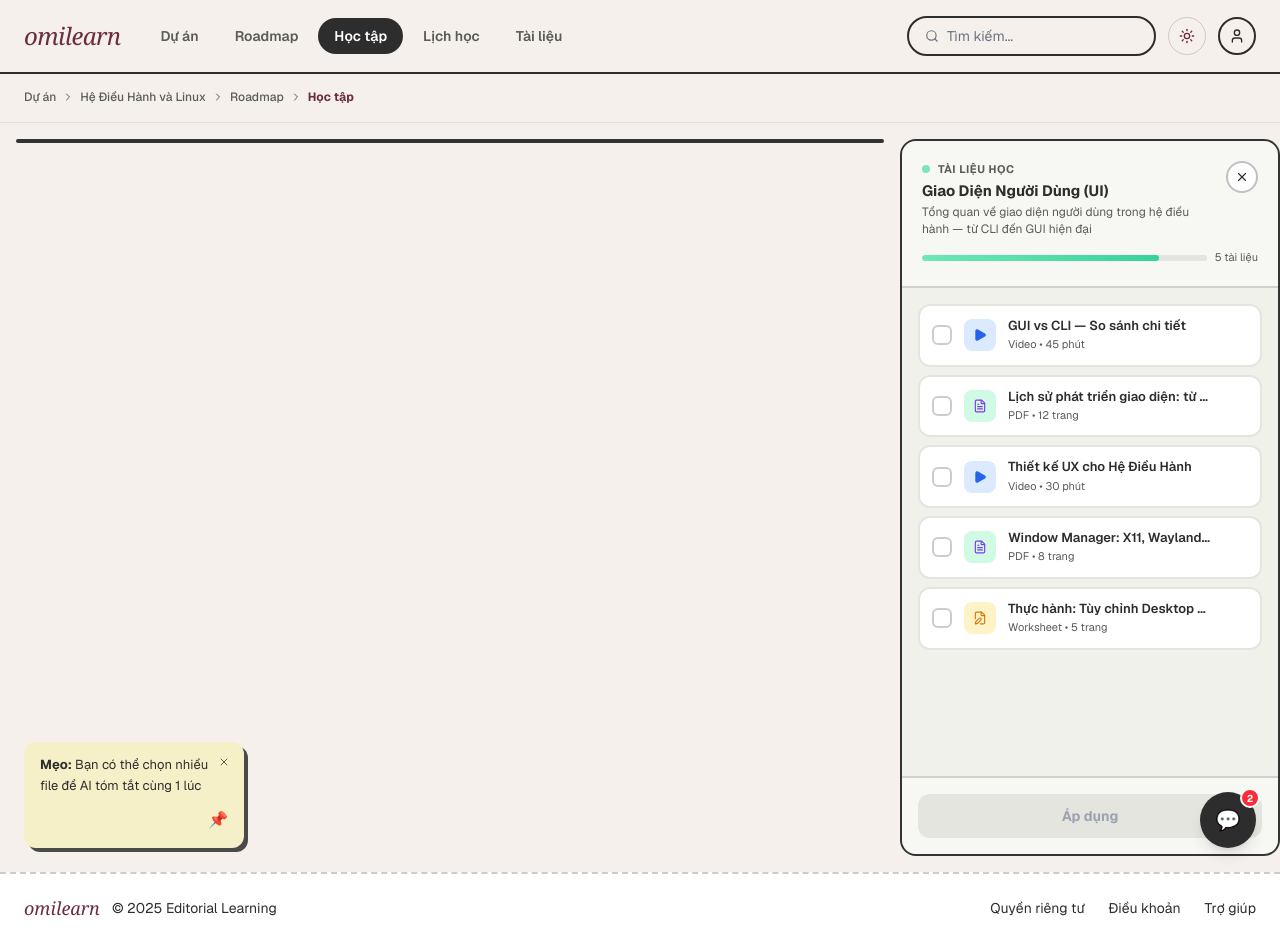
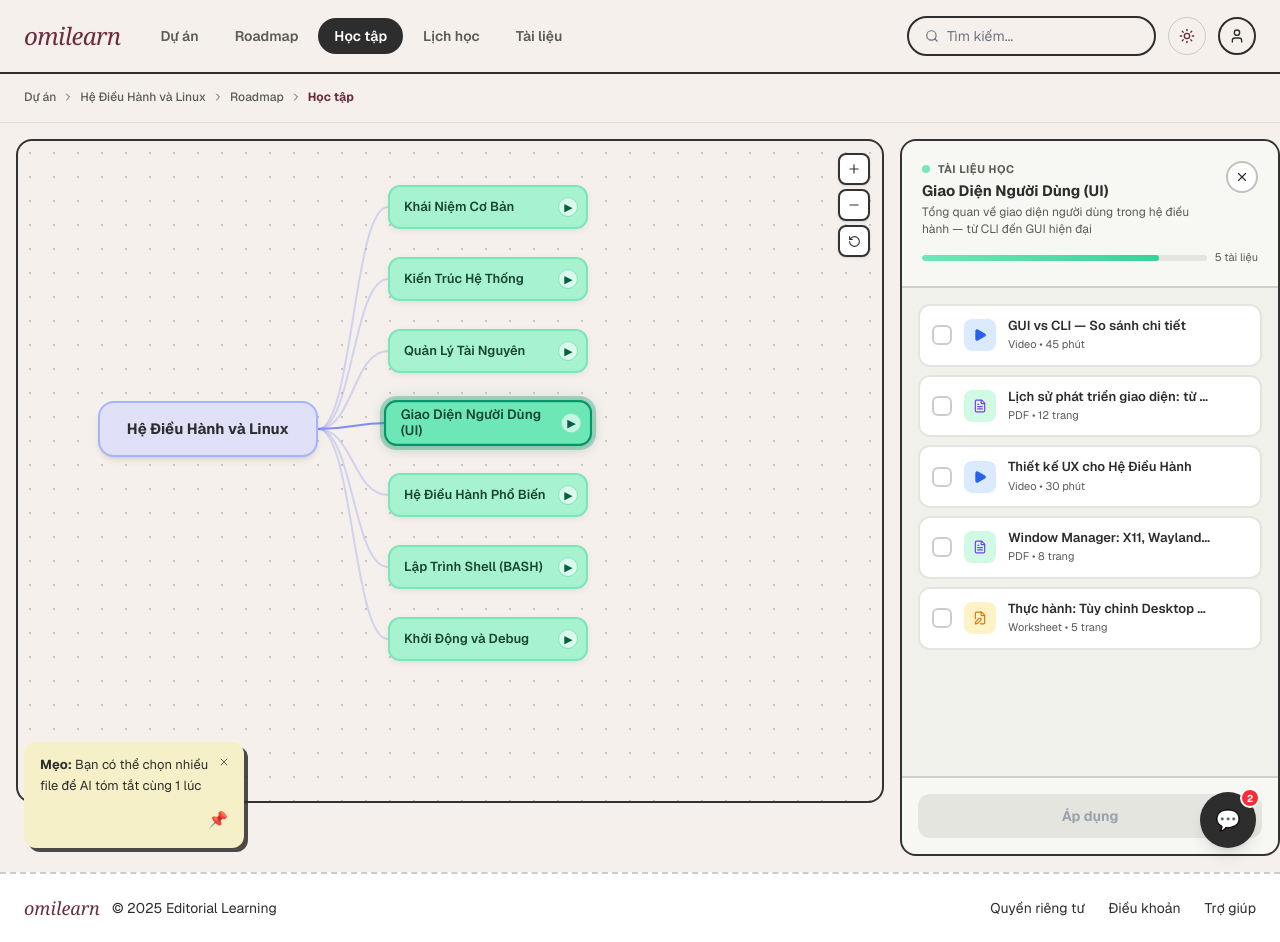
Before and after one commit to tientruongminh/omi_FE, a Next.js app in the folder app/: page /learn in a window 1280 px wide. Built offline with nearby package versions, Linux system fonts and the light colour scheme.

Commit message:
fix: mindmap canvas positioning — use relative instead of absolute centering, fix height calc

```diff
--- a/app/app/(main)/learn/page.tsx
+++ b/app/app/(main)/learn/page.tsx
@@ -142,7 +142,7 @@ function LearnContent() {
       </div>
 
       {/* ── Main Content ─────────────────────────────────────── */}
-      <div className="flex flex-1 overflow-hidden" style={{ height: 'calc(100vh - 135px)' }}>
+      <div className="flex flex-1 overflow-hidden" style={{ height: 'calc(100vh - 190px)' }}>
         {/* Mindmap — grows to fill space */}
         <div className="flex-1 p-4 min-w-0">
           <MindmapCanvas
--- a/app/components/MindmapCanvas.tsx
+++ b/app/components/MindmapCanvas.tsx
@@ -33,13 +33,13 @@ const ROOT_H = 56;
 const CHILD_X = 370;
 const CHILD_W = 200;
 const CHILD_H = 44;
-const CHILD_SPACING = 76;
+const CHILD_SPACING = 72;
 const CHILD_START_Y = ROOT_Y - ((mindmapNodes.length - 1) / 2) * CHILD_SPACING;
 
 const CONTENT_X = 620;
 const CONTENT_W = 200;
 const CONTENT_H = 38;
-const CONTENT_SPACING = 52;
+const CONTENT_SPACING = 48;
 
 // ─── Bezier path helper ───────────────────────────────────────
 
@@ -134,7 +134,7 @@ export default function MindmapCanvas({
     <div
       ref={containerRef}
       className="relative flex-1 mindmap-bg overflow-hidden rounded-2xl border-2 border-[#333333] select-none"
-      style={{ cursor: isPanningState ? 'grabbing' : 'grab' }}
+      style={{ cursor: isPanningState ? 'grabbing' : 'grab', minHeight: '500px' }}
       onMouseDown={onMouseDown}
       onMouseMove={onMouseMove}
       onMouseUp={onMouseUp}
@@ -164,14 +164,11 @@ export default function MindmapCanvas({
       <div
         style={{
           transform: `translate(${transform.x}px, ${transform.y}px) scale(${transform.scale})`,
-          transformOrigin: 'center center',
+          transformOrigin: '0 0',
           width: canvasW,
           height: canvasH,
-          position: 'absolute',
-          top: '50%',
-          left: '50%',
-          marginTop: -canvasH / 2,
-          marginLeft: -canvasW / 2,
+          position: 'relative',
+          margin: '0 auto',
           willChange: 'transform',
         }}
       >
```
